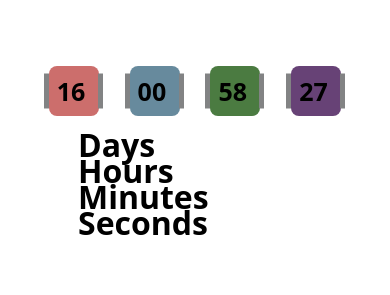
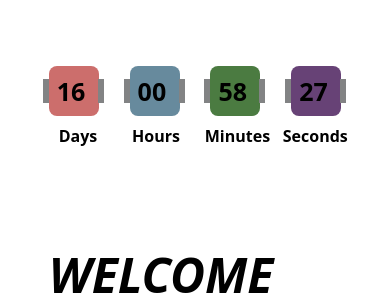
Before and after one commit to mankhedekar96/desistall-promotion, a React (Create React App) app: page / in a window 390 px wide. Shown: the part 547-842 px from the top of the page. Built offline with nearby package versions, Linux system fonts and the light colour scheme.

Commit message:
problem fixing

```diff
--- a/src/components/time-counter/time-counter.js
+++ b/src/components/time-counter/time-counter.js
@@ -53,7 +53,7 @@ function TimeCounter() {
         <p className="text-5xl italic font-bold leading-tight mb-6 w-full text-center">
             Launching on (date)
         </p>
-        <div className="w-4/5 mx-auto pt-10 my-auto  responsive-timer justify-between">
+        <div className="w-4/5 mx-auto pt-10 my-auto flex responsive-timer justify-between">
           <div className="counter-block">
             <p className="text-6xl font-bold ml-11 mt-16">{launchDate.days}</p>
           </div>
@@ -67,7 +67,7 @@ function TimeCounter() {
             <p className="text-6xl font-bold ml-11 mt-16">{launchDate.seconds}</p>
           </div>
         </div>
-        <div className="w-4/5 mx-auto esponsive-timer-text pt-4 my-auto flex justify-between text-2xl font-bold">
+        <div className="w-4/5 mx-auto responsive-timer-text pt-4 my-auto flex justify-between text-2xl font-bold">
           <p className="w-1/5 text-center">Days</p>
           <p className="w-1/5 text-center">Hours</p>
           <p className="w-1/5 text-center">Minutes</p>
--- a/src/responsive.css
+++ b/src/responsive.css
@@ -34,15 +34,16 @@
 
 .responsive-timer .counter-block:before {
     transform: translate(49px, -50%);
-    width: 5px;
-    height: 35px;
+    width: 6px;
+    height: 24px;
 }
 
 .responsive-timer .counter-block:after {
-    width: 5px;
+    width: 6px;
+    height: 24px;
 }
 
-.responsive-timer .text {
+.responsive-timer-text {
     display: flex;
     flex-direction: row;
     width: 100%;
```
